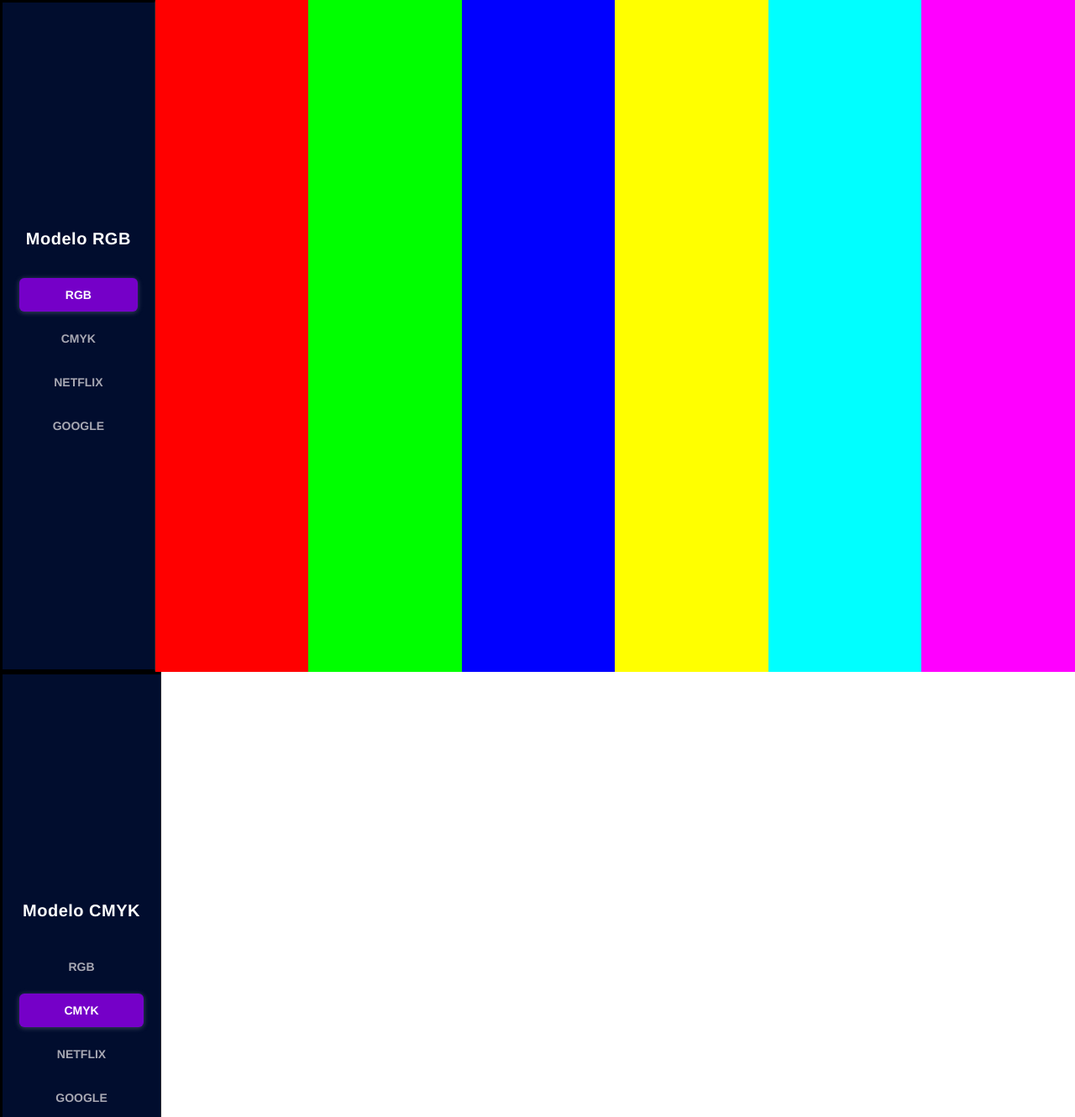
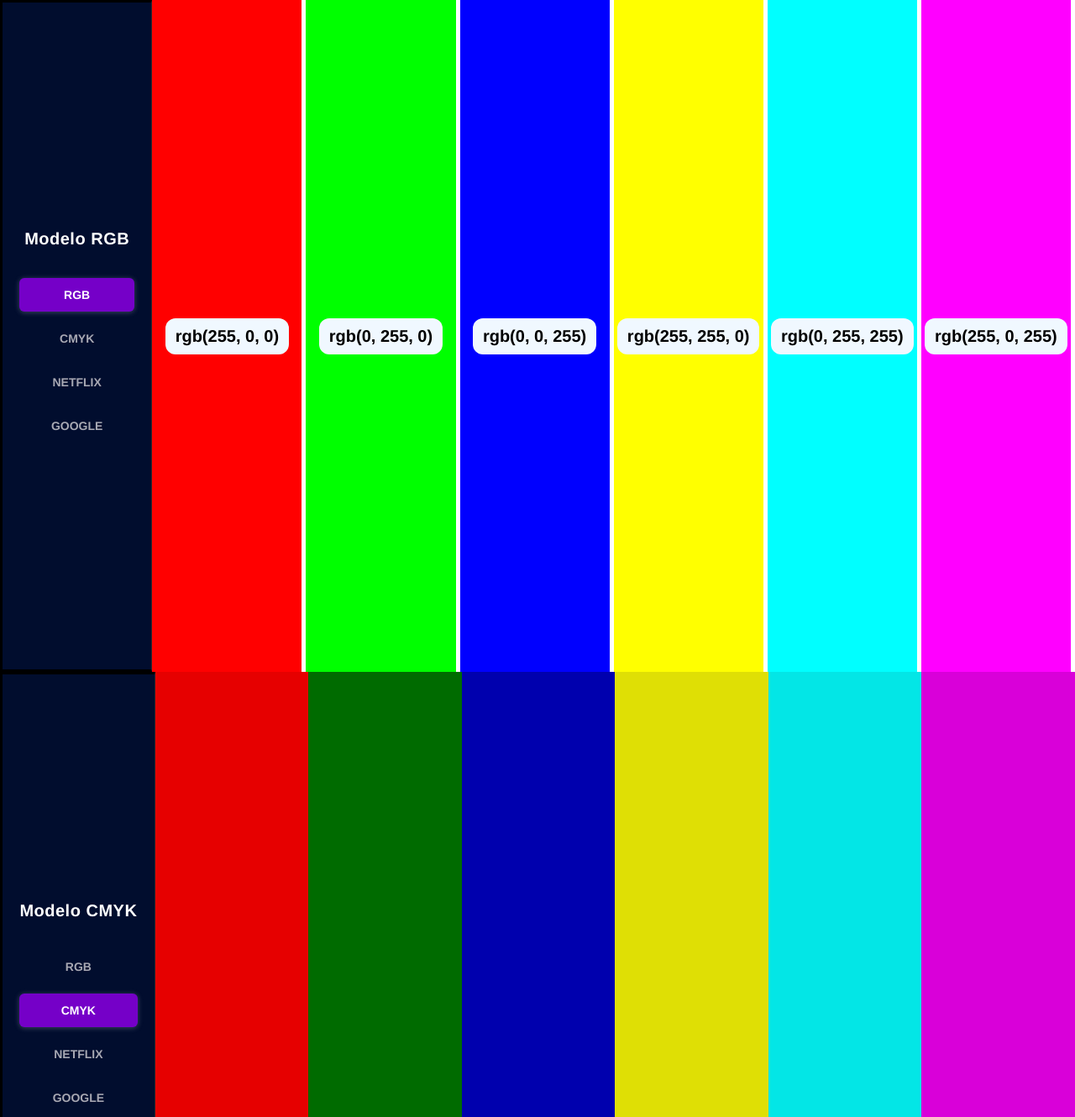
Before and after one commit to MiguelFreire-cmd/display, a website: page MODO CORES/modo-cores.html in a window 1280 px wide. Shown: the top 1330 px of the page at 84% size. Drawn offline with Linux system fonts and the light colour scheme.

Commit message:
ADD: desafios adicionais

```diff
--- a/MODO CORES/css/design-system.css
+++ b/MODO CORES/css/design-system.css
@@ -28,4 +28,15 @@
     --color-cmyk-5: #03e6e6;
     --color-cmyk-6: #d900d9;
 
+
+
+    --color-netflix-1:#221f1f;
+    --color-netflix-2:#e50914;
+    --color-netflix-3:#f5f5f1;
+
+    --color-google-1:#4285F4;
+    --color-google-2:#FBBC05;
+    --color-google-3:#34A853;
+    --color-google-4:#EA4335;
+
 }
--- a/MODO CORES/css/global.css
+++ b/MODO CORES/css/global.css
@@ -55,7 +55,7 @@
 .color-section__link--active:hover {
     transform: scale(1.05);
 }
-.color-section_link:not(.color-section__link--active):hover{
+.color-section__link:not(.color-section__link--active):hover{
 
     color: var(--ui-text-title);
     background-color: var(--ui-link-hover-bg);
@@ -63,17 +63,37 @@
 }
 
 
-.color_section__bar {}
+.color_section__bar {
+    flex-grow: 1;
+    height: 100%;
+    transition: transform 0.25 ease;
+    justify-content: center;
+    align-items: center;
+    display: flex;
+}
+.color_section__bar span{
+    background-color: aliceblue;
+    padding: 10px 12px;
+    border-radius: 12px;
 
+}
 .color_section__bar:hover {
+    transform: scaleX(1.02);
+    z-index: 1000;
+    box-shadow: 0 0 30px rgba(51, 50, 50, 0.3) ;
 }
 
 .color-section__bar--rgb-1 {
 
+    width: 15%;
+    background-color: var(--color-rgb-1);
+    color:black;
+    font-size: 20px;
+    font-weight: 700;
+    margin-right: 5px;
 
 
-    width: 15%;
-    background-color: var(--color-rgb-1);
+
 
 }
 
@@ -83,24 +103,41 @@
 
     width: 15%;
     background-color: var(--color-rgb-2);
+    color: black;
+    font-size: 20px;
+    font-weight: 700;
+    margin-right: 5px;
+
 }
 
 .color-section__bar--rgb-3 {
 
     width: 15%;
     background-color: var(--color-rgb-3);
+    color: black;
+    font-size: 20px;
+    font-weight: 700;
+    margin-right: 5px;
 }
 
 .color-section__bar--rgb-4 {
 
     width: 15%;
     background-color: var(--color-rgb-4);
+    color: black;
+    font-size: 20px;
+    font-weight: 700;
+    margin-right: 5px;
 }
 
 .color-section__bar--rgb-5 {
 
     width: 15%;
     background-color: var(--color-rgb-5);
+    color: black;
+    font-size: 20px;
+    font-weight: 700;
+    margin-right: 5px;
 
 }
 
@@ -108,40 +145,66 @@
 
     width: 15%;
     background-color: var(--color-rgb-6);
+    color: black;
+    font-size: 20px;
+    font-weight: 700;
+    margin-right: 5px;
 }
 
-.color-section__bar--cmyk-1 {}
+.color-section__bar--cmyk-1 {
+    width: 15%;
+    background-color: var(--color-cmyk-1);
+}
 
-.color-section__bar--cmyk-2 {}
+.color-section__bar--cmyk-2 {
+    width: 15%;
+    background-color: var(--color-cmyk-2);
+}
 
-.color-section__bar--cmyk-3 {}
+.color-section__bar--cmyk-3 {
+    width: 15%;
+    background-color: var(--color-cmyk-3);
+}
 
-.color-section__bar--cmyk-4 {}
+.color-section__bar--cmyk-4 {
+    width: 15%;
+    background-color: var(--color-cmyk-4);
+}
 
-.color-section__bar--cmyk-5 {}
+.color-section__bar--cmyk-5 {
+    width: 15%;
+    background-color: var(--color-cmyk-5);
+}
 
-.color-section__bar--cmyk-6 {}
+.color-section__bar--cmyk-6 {
+    width: 15%;
+    background-color: var(--color-cmyk-6);
+}
 
-.color-section__bar--netflix-1 {}
+.color-section__bar--netflix-1 {
+    background-color: var(--color-netflix-1);
+}
 
-.color-section__bar--netflix-2 {}
+.color-section__bar--netflix-2 {
+    background-color: var(--color-netflix-2);
+}
 
-.color-section__bar--netflix-3 {}
+.color-section__bar--netflix-3 {
+    background-color: var(--color-netflix-3);
+}
 
-.color-section__bar--netflix-4 {}
+.color-section__bar--google-1 {
+    background-color: var(--color-google-1);
+}
 
-.color-section__bar--netflix-5 {}
+.color-section__bar--google-2 {
+    background-color: var(--color-google-2);
+}
 
-.color-section__bar--netflix-6 {}
+.color-section__bar--google-3 {
+    background-color: var(--color-google-3);
+}
 
-.color-section__bar--google-1 {}
-
-.color-section__bar--google-2 {}
-
-.color-section__bar--google-3 {}
-
-.color-section__bar--google-4 {}
-
-.color-section__bar--google-5 {}
-
-.color-section__bar--google-6 {}
+.color-section__bar--google-4 {
+    background-color: var(--color-google-4);
+}
--- a/MODO CORES/modo-cores.html
+++ b/MODO CORES/modo-cores.html
@@ -18,12 +18,14 @@
             </nav>
         </aside>
 
-        <div class="color_section__bar color-section__bar--rgb-1"></div>
-        <div class="color_section__bar color-section__bar--rgb-2"></div>
-        <div class="color_section__bar color-section__bar--rgb-3"></div>
-        <div class="color_section__bar color-section__bar--rgb-4"></div>
-        <div class="color_section__bar color-section__bar--rgb-5"></div>
-        <div class="color_section__bar color-section__bar--rgb-6"></div>
+        <div class="color_section__bar color-section__bar--rgb-1">
+            <span class="color-section__paragrafo"><strong>rgb(255, 0, 0</strong>)</span>
+        </div>
+        <div class="color_section__bar color-section__bar--rgb-2">            <span class="color-section__paragrafo"><strong>rgb(0, 255, 0)</strong></span></div>
+        <div class="color_section__bar color-section__bar--rgb-3">            <span class="color-section__paragrafo"><strong>rgb(0, 0, 255)</strong></span></div>
+        <div class="color_section__bar color-section__bar--rgb-4">            <span class="color-section__paragrafo"><strong>rgb(255, 255, 0)</strong></span></div>
+        <div class="color_section__bar color-section__bar--rgb-5">            <span class="color-section__paragrafo"><strong>rgb(0, 255, 255)</strong></span></div>
+        <div class="color_section__bar color-section__bar--rgb-6">            <span class="color-section__paragrafo"><strong>rgb(255, 0, 255)</strong></span></div>
 
 
     </section>
@@ -59,9 +61,7 @@
         <div class="color_section__bar color-section__bar--netflix-1"></div>
         <div class="color_section__bar color-section__bar--netflix-2"></div>
         <div class="color_section__bar color-section__bar--netflix-3"></div>
-        <div class="color_section__bar color-section__bar--netflix-4"></div>
-        <div class="color_section__bar color-section__bar--netflix-5"></div>
-        <div class="color_section__bar color-section__bar--netflix-6"></div>
+
     </section>
     <section id="google" class="color-section">
         <aside class="color-section__sidebar">
@@ -78,8 +78,7 @@
         <div class="color_section__bar color-section__bar--google-2"></div>
         <div class="color_section__bar color-section__bar--google-3"></div>
         <div class="color_section__bar color-section__bar--google-4"></div>
-        <div class="color_section__bar color-section__bar--google-5"></div>
-        <div class="color_section__bar color-section__bar--google-6"></div>
+
     </section>
 
 </body>
```
